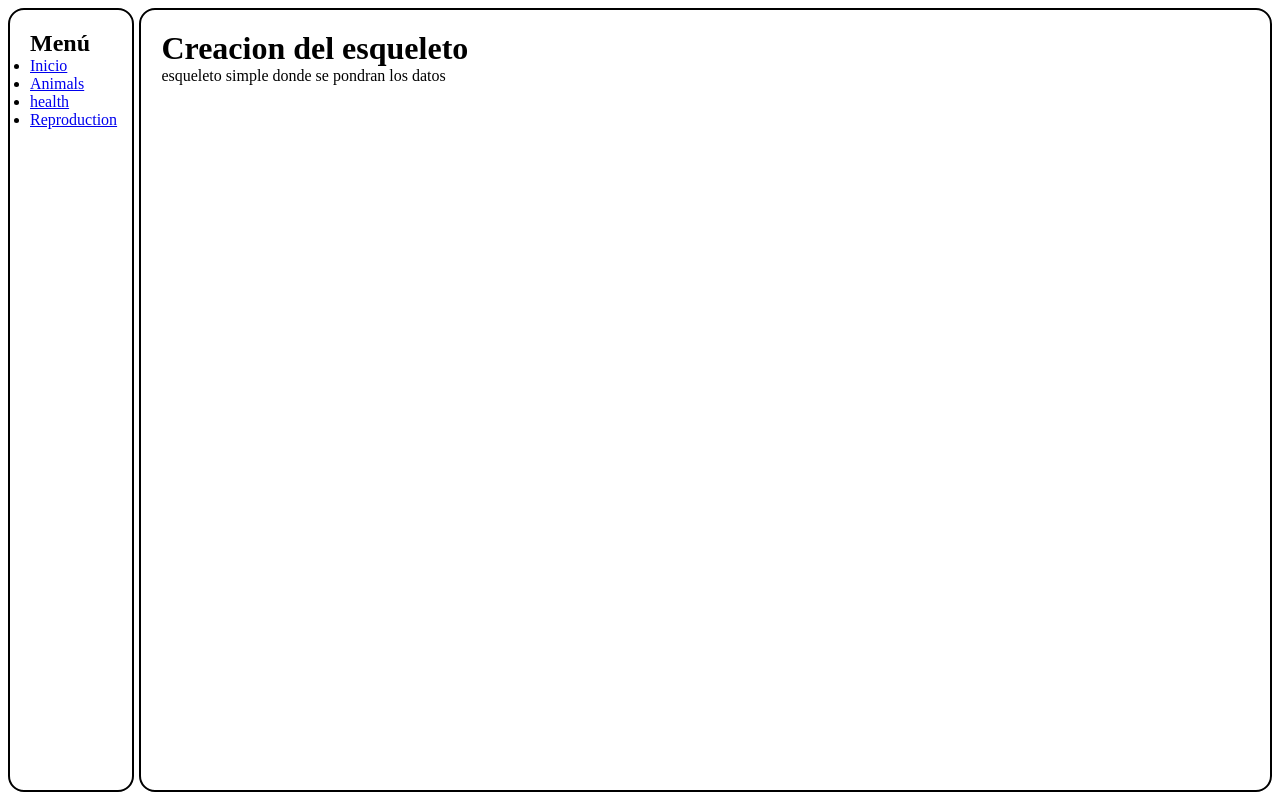
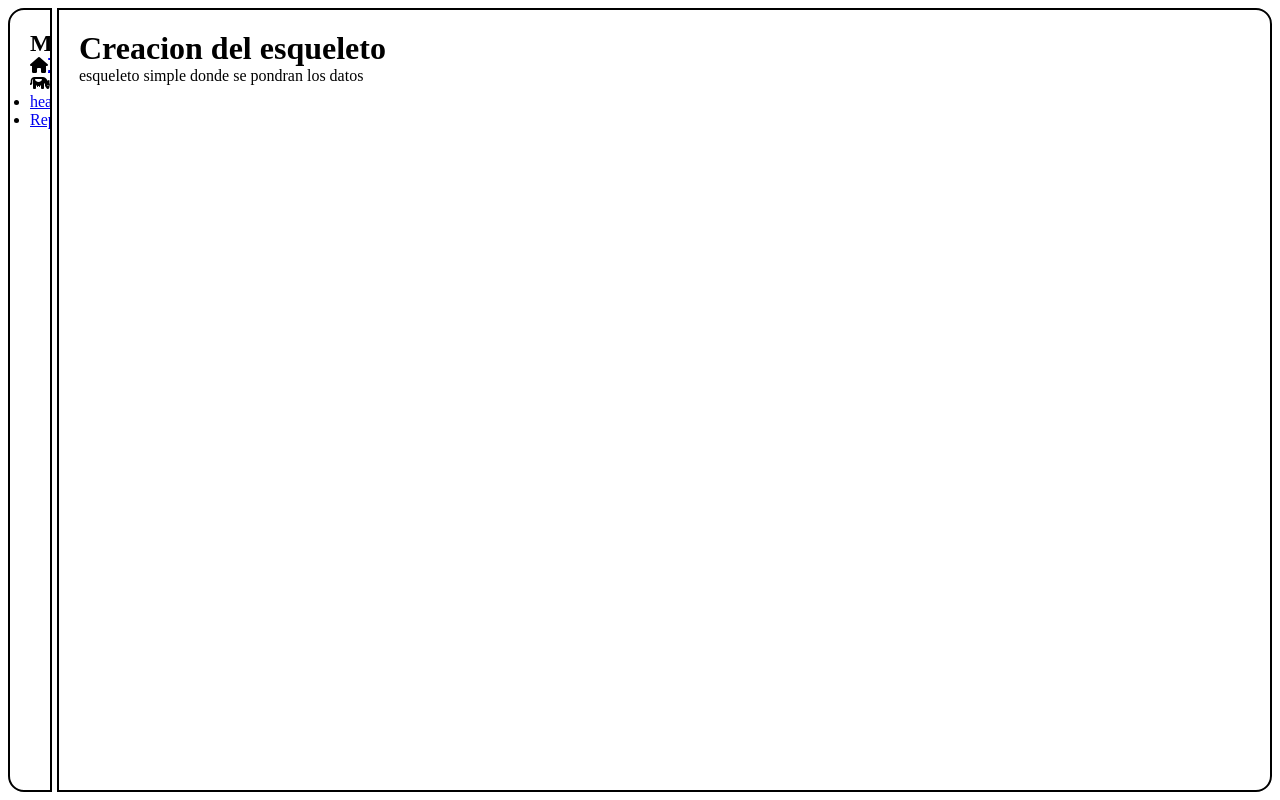
Before and after one commit to JanVal3k/VacaData, an Angular app: page / in a window 1280 px wide. Built offline with nearby package versions, Linux system fonts and the light colour scheme.

Commit message:
docs, feat: instalacion de fontawesome actualizacion de diseno

```diff
--- a/angular.json
+++ b/angular.json
@@ -27,6 +27,7 @@
               }
             ],
             "styles": [
+              "node_modules/@fortawesome/fontawesome-free/css/all.min.css",
               "src/styles.css"
             ],
             "scripts": []
@@ -85,6 +86,7 @@
               }
             ],
             "styles": [
+              "node_modules/@fortawesome/fontawesome-free/css/all.min.css",
               "src/styles.css"
             ],
             "scripts": []
--- a/package.json
+++ b/package.json
@@ -17,6 +17,7 @@
     "@angular/platform-browser": "^19.2.0",
     "@angular/platform-browser-dynamic": "^19.2.0",
     "@angular/router": "^19.2.0",
+    "@fortawesome/fontawesome-free": "^6.7.2",
     "rxjs": "~7.8.0",
     "tslib": "^2.3.0",
     "zone.js": "~0.15.0"
--- a/src/app/app.component.css
+++ b/src/app/app.component.css
@@ -3,30 +3,34 @@
     padding: 0;
     box-sizing: border-box;
 }
-
-body, html {
-    height: 100%;
-    font-family: Arial, sans-serif;
-}
-
 .container {
     display: flex;
     min-height: 98vh;
 }
 
 .menu {
-    width: 10%;
-
+    width: 5px;
     padding: 20px;
     margin-right: 2.5px;
-    border-radius: 16px;
+    border-bottom-left-radius: 16px;
+    border-top-left-radius: 16px;
     border: solid 2px black;
+    overflow:hidden;
+    -webkit-transition:width .05s linear;
+    transition:width .05s linear;
+    -webkit-transform:translateZ(0) scale(1,1);
+    z-index:1000;
+}
+.menu:hover {
+    width:100px;
+    overflow:visible;
 }
 
 .content {
     flex-grow: 1;
     padding: 20px;
     margin-left: 2.5px;
-    border-radius: 16px;
+    border-bottom-right-radius: 16px;
+    border-top-right-radius: 16px;
     border: solid 2px black;
 }
--- a/src/app/app.component.html
+++ b/src/app/app.component.html
@@ -1,13 +1,13 @@
 <div class="container">
-  <div class="menu">
+  <nav class="menu">
     <h2>Menú</h2>
     <ul>
-      <li><a href="#inicio">Inicio</a></li>
-      <li><a href="#dashboard">Animals</a></li>
+      <li class="fas fa-house"><a href="#inicio">Inicio</a></li>
+      <li class="fas fa-cow"><a href="#dashboard">Animals</a></li>
       <li><a href="#reportes">health</a></li>
       <li><a href="#configuracion">Reproduction</a></li>
     </ul>
-  </div>
+  </nav>
   <div class="content">
     <h1>Creacion del esqueleto</h1>
     <p>esqueleto simple donde se pondran los datos</p>
```
Also changed, not shown: 1 other file (tests, documents, lock files or other folders).
